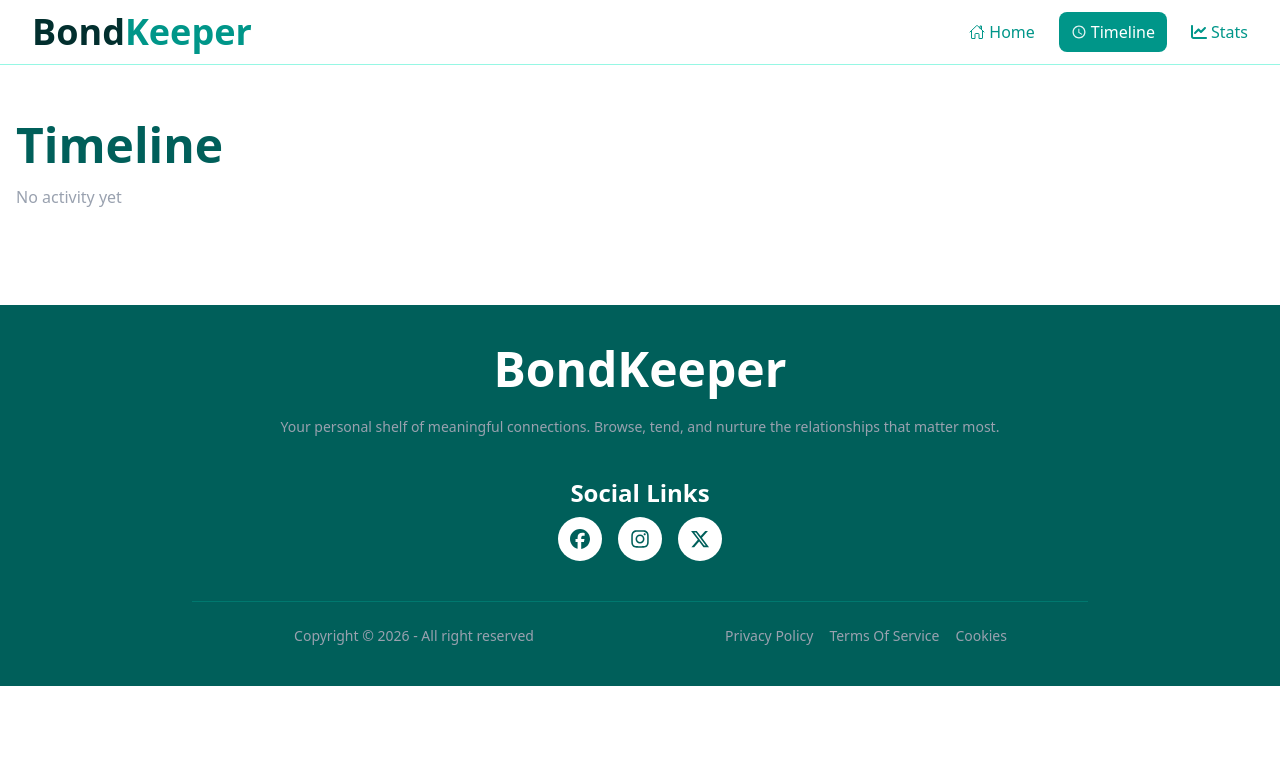
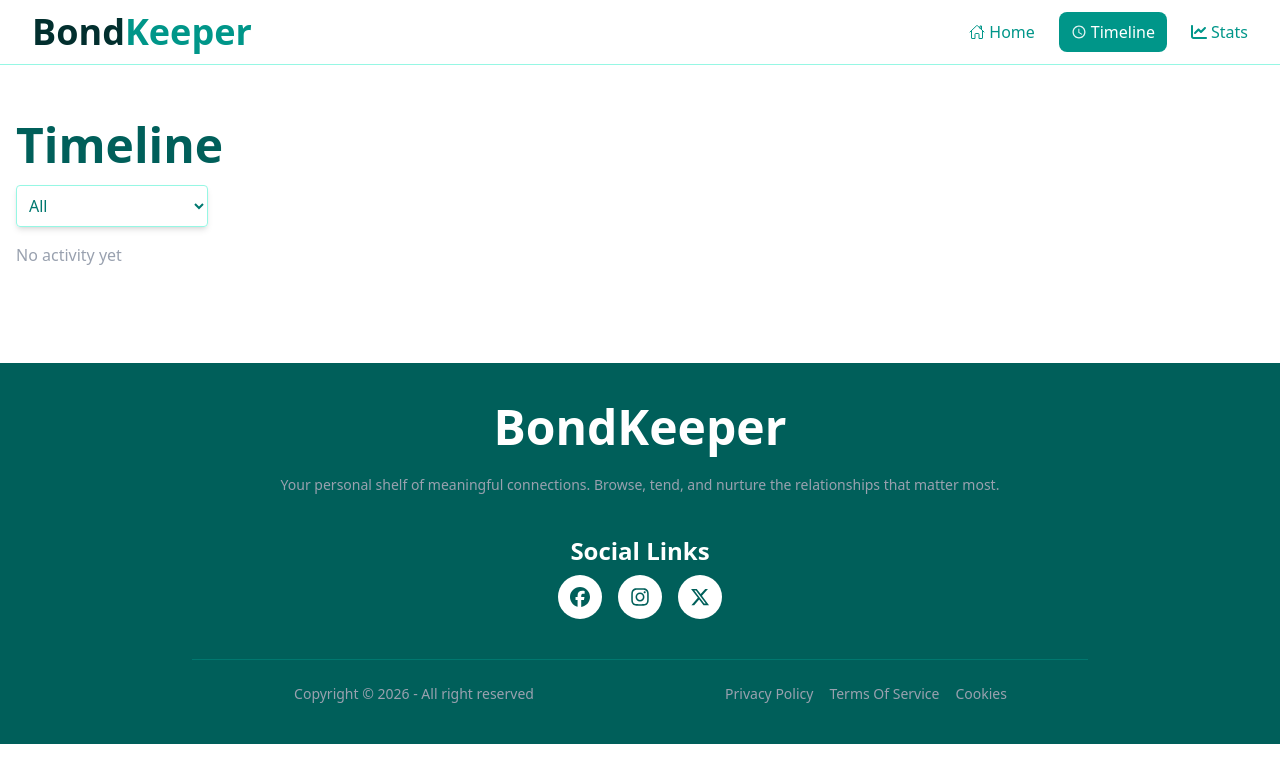
Before and after one commit to asm-ayesha/bond-keeper, a Next.js app: page /timeline in a window 1280 px wide. Shown: the top 782 px of the page. Built offline with nearby package versions, Linux system fonts and the light colour scheme.

Commit message:
timeline filter completed

```diff
--- a/src/app/timeline/page.jsx
+++ b/src/app/timeline/page.jsx
@@ -1,6 +1,6 @@
 "use client"
 import { FriendContext } from '@/components/context/FriendContext';
-import React, { useContext } from 'react';
+import React, { useContext, useState } from 'react';
 import { MdOutlineTextsms, MdOutlineVideocam } from 'react-icons/md';
 import { TbPhoneCall } from 'react-icons/tb';
 
@@ -17,14 +17,34 @@ const iconMap = {
 
 const TimeLinePage = () => {
   const { timeline } = useContext(FriendContext);
+  const [filter, setFilter] = useState("All")
+
+  const filteredTimeline =
+    filter === "All"
+      ? timeline
+      : timeline.filter((item) => item.type === filter);
+
+
   return (
     <div className="p-4 container mx-auto mt-10">
       <h2 className="text-5xl text-teal-800 font-bold mb-4">Timeline</h2>
 
-      {timeline.length === 0 ? (
+
+      <select
+        value={filter}
+        onChange={(e) => setFilter(e.target.value)}
+        className="border border-teal-200 p-2  w-48 shadow-md rounded mb-4 focus:outline-0 focus:ring-0 text-teal-700"
+      >
+        <option value="All">All</option>
+        <option value="Call">Call</option>
+        <option value="Text">Text</option>
+        <option value="Video">Video</option>
+      </select>
+
+      {filteredTimeline.length === 0 ? (
         <p className="text-gray-400">No activity yet</p>
       ) : (
-        timeline.map((item) => (
+        filteredTimeline.map((item) => (
           <div
             key={item.id}
             className="border border-teal-100 p-3 rounded-lg mb-2 shadow-md"
@@ -38,9 +58,7 @@ const TimeLinePage = () => {
             </div>
 
 
-            {/* <p className="font-bold">{item.friendName}</p>
-            <p className="text-sm text-gray-600"></p>
-           */}
+
           </div>
         ))
       )}
--- a/src/components/Banner/FriendsCard.jsx
+++ b/src/components/Banner/FriendsCard.jsx
@@ -18,7 +18,7 @@ const FriendsCard = async({from}) => {
         <div className='container mx-auto my-20'>
             <h2 className='font-bold text-xl text-teal-800'>Your Friends</h2>
 
-            <div  className="grid grid-cols-1 md:grid-cols-3 lg:grid-cols-4 gap-5 mt-20 px-2">
+            <div  className="grid grid-cols-1 md:grid-cols-3 lg:grid-cols-4 gap-5 mt-10 px-2">
 
                 {
                     friends.map(friend => <FriendCard key={friend.id} friend={friend}></FriendCard>)
--- a/src/components/friends/ToggoleBtns.jsx
+++ b/src/components/friends/ToggoleBtns.jsx
@@ -6,12 +6,12 @@ import { FriendContext } from '../context/FriendContext';
 import { toast } from 'react-toastify';
 
 
-const ToggoleBtns = ({friend}) => {
+const ToggoleBtns = ({ friend }) => {
 
-    const {addActivity} =useContext(FriendContext)
+    const { addActivity } = useContext(FriendContext)
 
 
-const handleClick = (type) =>{
+    const handleClick = (type) => {
         addActivity(friend, type);
 
         toast.success(`${type} with ${friend.name}`);
@@ -21,22 +21,20 @@ const handleClick = (type) =>{
     return (
         <div className='grid grid-cols-1 md:grid-cols-3 gap-4'>
             <div className='bg-teal-50 rounded-lg p-6 shadow-md text-center space-y-3 cursor-pointer hover:bg-teal-800' onClick={() => {
-                        handleClick("Call"),
-                        addActivity(friend, "Call")
+                handleClick("Call")
             }}>
                 <TbPhoneCall className='text-xl mx-auto'></TbPhoneCall>
                 <p className='text-xl'>Call</p>
             </div>
             <div className='bg-teal-50 rounded-lg p-6 shadow-md text-center space-y-3 cursor-pointer hover:bg-teal-800' onClick={() => {
-                        handleClick("Text"),
-                        addActivity(friend, "Text")
+                handleClick("Text")
+
             }}>
                 <MdOutlineTextsms className='text-xl mx-auto'></MdOutlineTextsms>
                 <p className='text-xl'>Text</p>
             </div>
             <div className='bg-teal-50 rounded-lg p-6 shadow-md text-center space-y-3 cursor-pointer hover:bg-teal-800' onClick={() => {
-                        handleClick("Video"),
-                        addActivity(friend, "Video")
+                handleClick("Video")
             }}>
                 <MdOutlineVideocam className='text-xl mx-auto'></MdOutlineVideocam>
                 <p className='text-xl'>Video</p>
```
Lines whose indentation alone changed are shown as unchanged.
